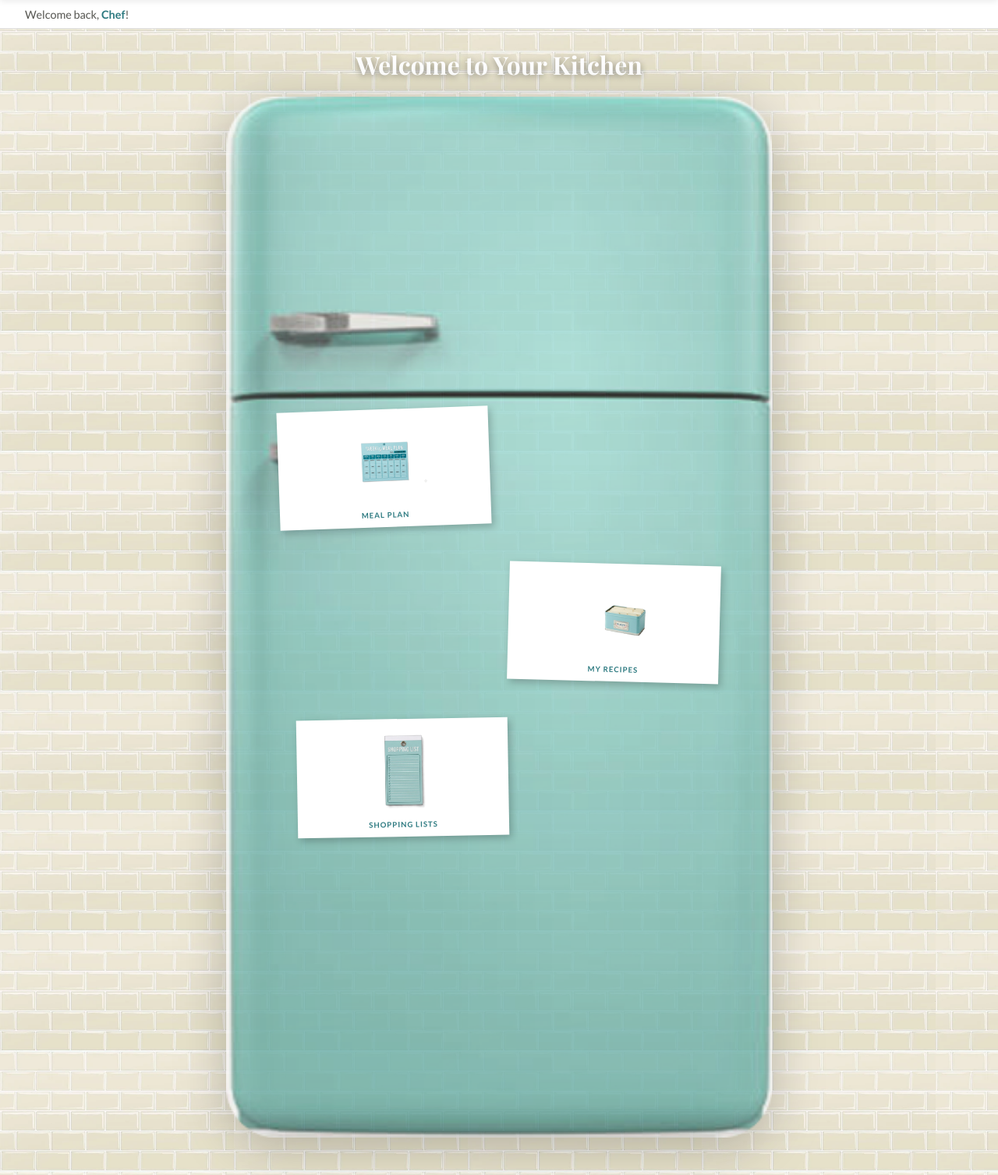
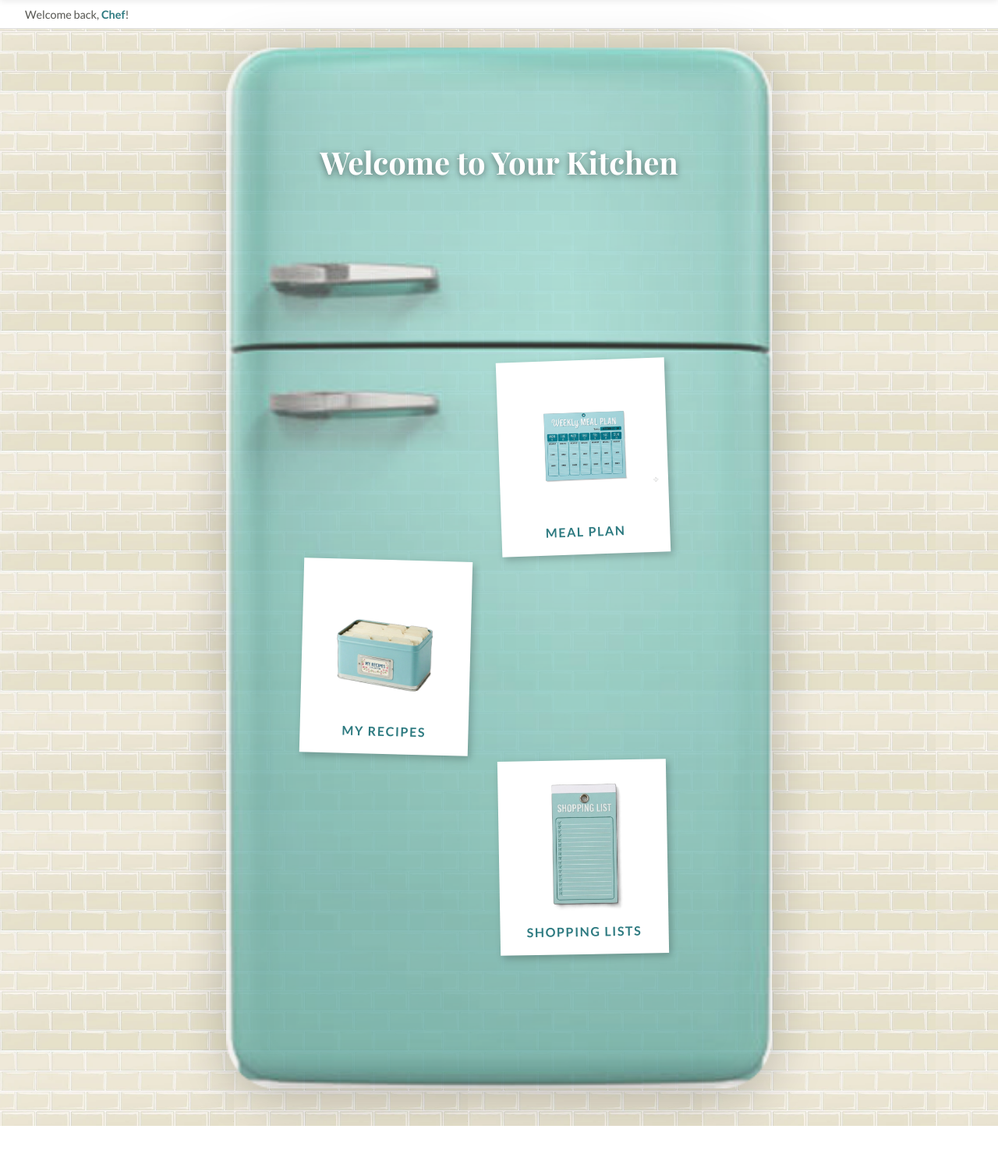
Before and after one commit to aimeewirick/home-bakes, a Flask app: page / in a window 1280 px wide. Shown: the part 36-1543 px from the top of the page at 78% size. After the commit the page ends 1480 px from the top, so only its background shows below. Run offline with Flask 3, Linux system fonts and the light colour scheme; some libraries are stand-ins or nearby versions; some web fonts are replaced.

Commit message:
Home page is now dialed in with fride and magnets in place using index.css changes

```diff
--- a/static/css/index.css
+++ b/static/css/index.css
@@ -30,15 +30,20 @@ body {
   padding: 1.5rem 1rem 3rem;
 }
 
-/* ── Welcome text ── */
 .welcome-text {
+  position: absolute;
+  top: 9%;
+  left: 50%;
+  transform: translateX(-50%);
   font-family: 'Playfair Display', serif;
-  font-size: 2rem;
+  font-size: 2.5rem;
   font-weight: 700;
   color: white;
-  text-shadow: 0 2px 8px rgba(0,0,0,0.4);
+  text-shadow: 0 2px 8px rgba(15, 15, 15, 0.5);
   text-align: center;
-  margin-bottom: 1.25rem;
+  white-space: nowrap;
+  z-index: 2;
+  margin-bottom: 0;
 }
 
 /* ── Fridge container ── */
@@ -66,13 +71,13 @@ body {
   width: 88%;
   display: flex;
   flex-direction: column;
-  gap: 3rem;
+  gap: 0.5rem;
 }
 
 /* ── Individual magnet card — portrait post-it style ── */
 .magnet-card {
   background: white;
-  padding: 0.6rem 0.75rem;
+  padding: 0.6rem 0.6rem 1.2rem;
   cursor: pointer;
   box-shadow: 3px 4px 10px rgba(0,0,0,0.22);
   text-decoration: none;
@@ -80,26 +85,26 @@ body {
   display: flex;
   flex-direction: column;
   align-items: center;
-  gap: 0.35rem;
-  width: 44%;                  /* narrower = more portrait */
+  gap: 0.05rem;
+  width: 35%;                  /* narrower = more portrait */
   transition: transform 0.2s, box-shadow 0.2s;
 }
 
 /* Alternating positions and rotations */
 .magnet-card:nth-child(1) {
   transform: rotate(-2deg);
-  align-self: flex-start;
-  margin-left: 4%;
+  align-self: flex-end;
+  margin-right: 15%;
 }
 .magnet-card:nth-child(2) {
   transform: rotate(1.5deg);
-  align-self: flex-end;
-  margin-right: 4%;
+  align-self: flex-start;
+  margin-left: 9%;
 }
 .magnet-card:nth-child(3) {
   transform: rotate(-1deg);
-  align-self: flex-start;
-  margin-left: 8%;
+  align-self: flex-end;
+  margin-right: 15%;
 }
 
 .magnet-card:hover {
@@ -109,8 +114,8 @@ body {
 
 /* ── Magnet card images ── */
 .magnet-card img {
-  width: 115px;
-  height: 115px;
+  width: 200px;
+  height: 200px;
   object-fit: contain;
   background: transparent;
   mix-blend-mode: multiply;
@@ -118,7 +123,7 @@ body {
 
 /* ── Magnet label ── */
 .magnet-label {
-  font-size: 0.6rem;
+  font-size: 1rem;
   font-weight: 700;
   letter-spacing: 0.1em;
   text-transform: uppercase;
--- a/templates/index.html
+++ b/templates/index.html
@@ -39,10 +39,10 @@
   <!-- Main dashboard -->
   <div class="dashboard">
 
-    <h2 class="welcome-text">Welcome to Your Kitchen</h2>
-
     <!-- Fridge with magnet cards overlaid -->
     <div class="fridge-container">
+
+      <h2 class="welcome-text">Welcome to Your Kitchen</h2>
 
       <!-- The fridge image -->
       <img class="fridge-img"
```
Also changed, not shown: static/images/recipe_box1.PNG.
